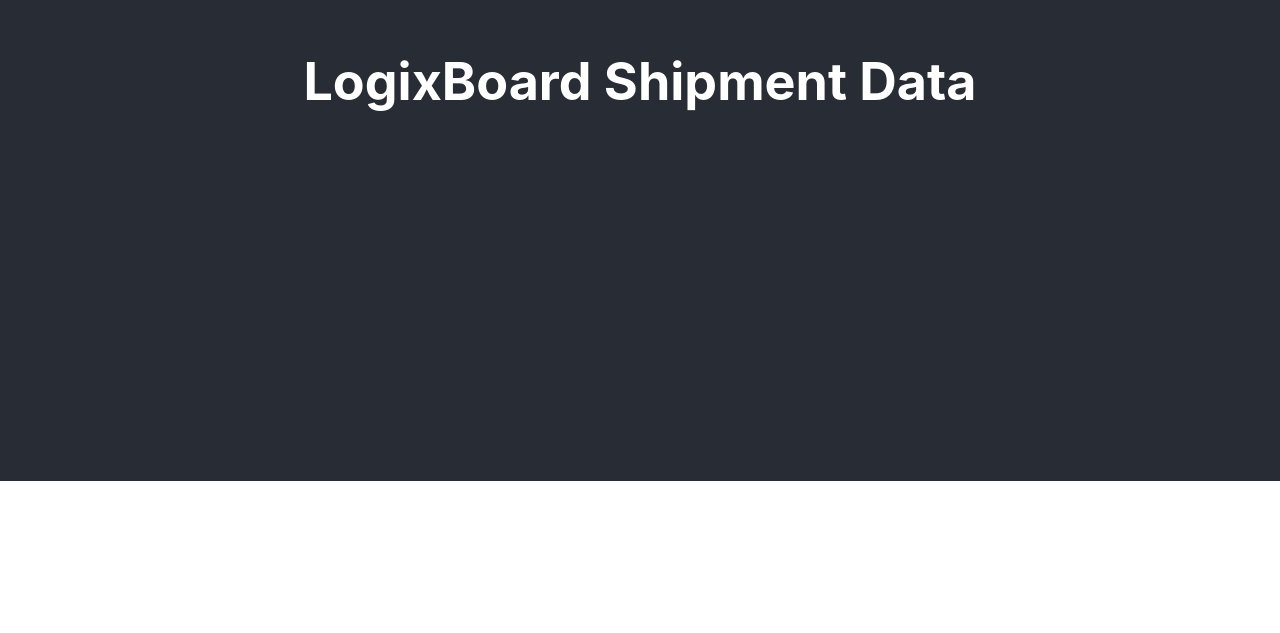
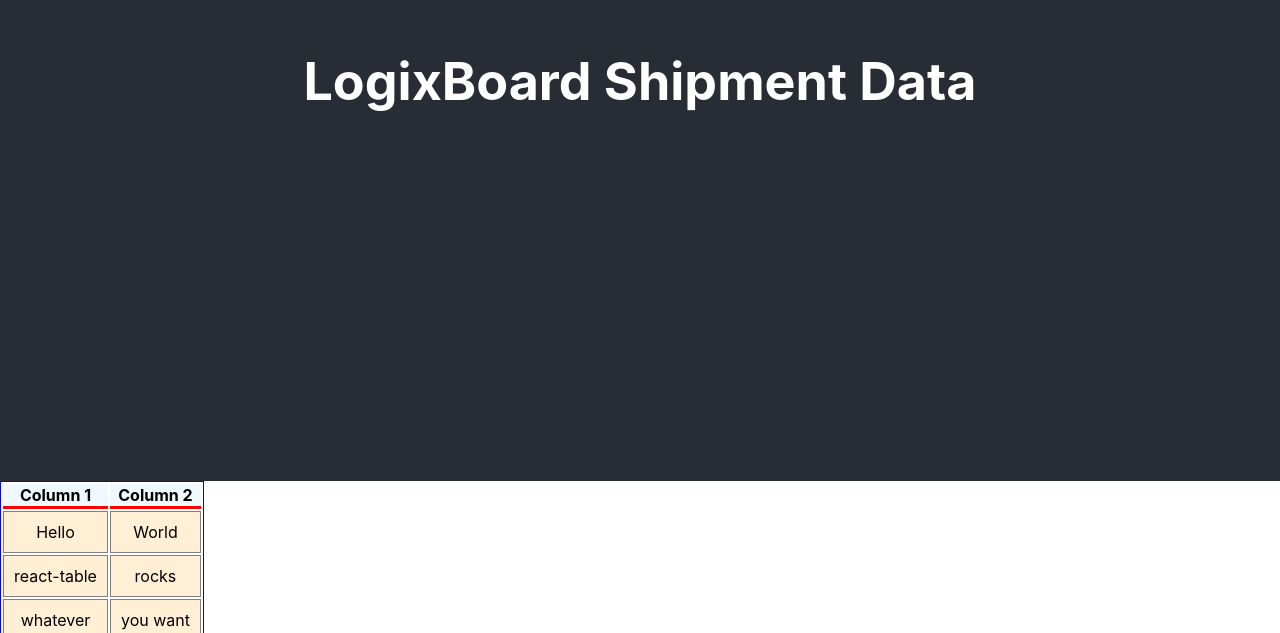
Before and after one commit to TaylorDarneille/logixboard, a React (Create React App) app: page / in a window 1280 px wide. Shown: the part 319-952 px from the top of the page. Before the commit the page ends 800 px from the top, so only its background shows below. Built offline with nearby package versions, Linux system fonts and the light colour scheme; no server answers.

Commit message:
converted App to functional component w/ hooks

```diff
--- a/package.json
+++ b/package.json
@@ -9,6 +9,7 @@
     "react": "^17.0.1",
     "react-dom": "^17.0.1",
     "react-scripts": "4.0.0",
+    "react-table": "^7.6.1",
     "web-vitals": "^0.2.4"
   },
   "scripts": {
--- a/src/App.js
+++ b/src/App.js
@@ -1,42 +1,44 @@
 import './App.css'
-import React, {Component} from 'react'
+// import React, {Component} from 'react'
+import React, {useState, useEffect} from 'react'
+import Shipments from './Shipments'
 
-class App extends Component {
+function App() {
 
-  state = {
-    client: 'Broko'
-  }
+  const [client, setClient] = useState('Broko')
+  const [clientShipments, setShipmentsList] = useState([])
 
-  componentDidMount() {
-    this.fetchShipments()
-  }
 
-  fetchShipments = () => {
+  const fetchShipments = () => {
+
     let query_params = new URLSearchParams({
       // 'limit': 10,
       'query_type': 'and',
-      'Client Name': this.state.client,
+      'Client Name': client,
     })
+
     let url = 'https://sheet2api.com/v1/OW9YmRzCQ3zF/logixboard_shipment_data/Sheet1?' + query_params;
-    fetch(url)
-    .then(response => response.json())
+    fetch(url).then(response => response.json())
     .then(data => {
       console.log('Success:', data)
+      setShipmentsList(data)
     })
-    .catch((error) => {
-      console.error('Error:', error)
-    })
+    .catch((error) => {console.error('Error:', error)})
+
   }
 
-  render(){
+  useEffect(fetchShipments, [client])
+
   return (
     <div className="App">
       <header className="App-header">
         <h1>LogixBoard Shipment Data</h1>
       </header>
+      <main>
+        <Shipments shipments={clientShipments} />
+      </main>
     </div>
   )
 }
-}
 
 export default App;
--- /dev/null
+++ b/src/Shipments.js
@@ -0,0 +1,95 @@
+import React from 'react'
+import { useTable } from 'react-table'
+
+function Shipments(props) {
+
+    // const data = React.useMemo(() => props.clientShipments,[])
+    const data = React.useMemo(
+    () => [
+        {
+        col1: 'Hello',
+        col2: 'World',
+        },
+        {
+        col1: 'react-table',
+        col2: 'rocks',
+        },
+        {
+        col1: 'whatever',
+        col2: 'you want',
+        },
+    ],
+    []
+    )
+
+    const columns = React.useMemo(
+        () => [
+            {
+            Header: 'Column 1',
+            accessor: 'col1', // accessor is the "key" in the data
+            },
+            {
+            Header: 'Column 2',
+            accessor: 'col2',
+            },
+        ],
+        []
+    )
+
+    const {
+        getTableProps,
+        getTableBodyProps,
+        headerGroups,
+        rows,
+        prepareRow,
+    } = useTable({ columns, data })
+
+    return (
+        <table {...getTableProps()} style={{ border: 'solid 1px blue' }}>
+            <thead>
+            {headerGroups.map(headerGroup => (
+                <tr {...headerGroup.getHeaderGroupProps()}>
+                {headerGroup.headers.map(column => (
+                    <th
+                    {...column.getHeaderProps()}
+                    style={{
+                        borderBottom: 'solid 3px red',
+                        background: 'aliceblue',
+                        color: 'black',
+                        fontWeight: 'bold',
+                    }}
+                    >
+                    {column.render('Header')}
+                    </th>
+                ))}
+                </tr>
+            ))}
+            </thead>
+            <tbody {...getTableBodyProps()}>
+            {rows.map(row => {
+                prepareRow(row)
+                return (
+                <tr {...row.getRowProps()}>
+                    {row.cells.map(cell => {
+                    return (
+                        <td
+                        {...cell.getCellProps()}
+                        style={{
+                            padding: '10px',
+                            border: 'solid 1px gray',
+                            background: 'papayawhip',
+                        }}
+                        >
+                        {cell.render('Cell')}
+                        </td>
+                    )
+                    })}
+                </tr>
+                )
+            })}
+            </tbody>
+        </table>
+        )
+    }
+
+export default Shipments
```
Also changed, not shown: 1 other file (tests, documents, lock files or other folders). Lines whose indentation alone changed are shown as unchanged.
